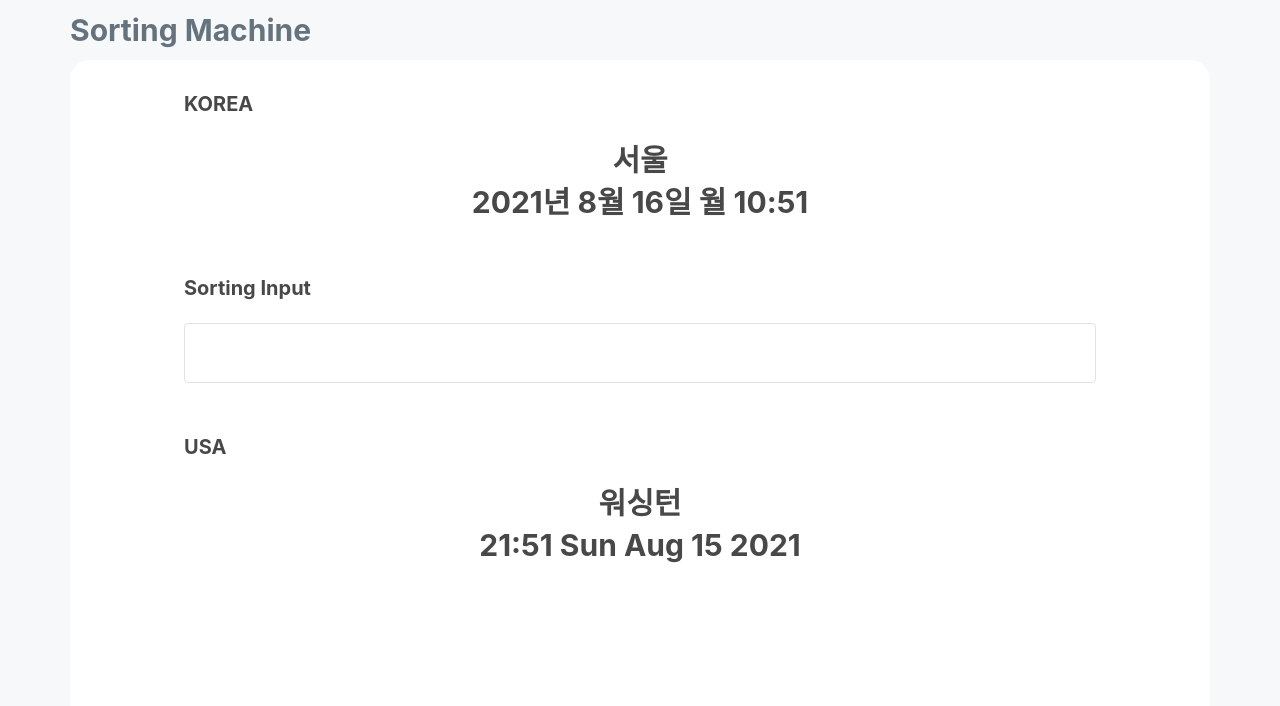
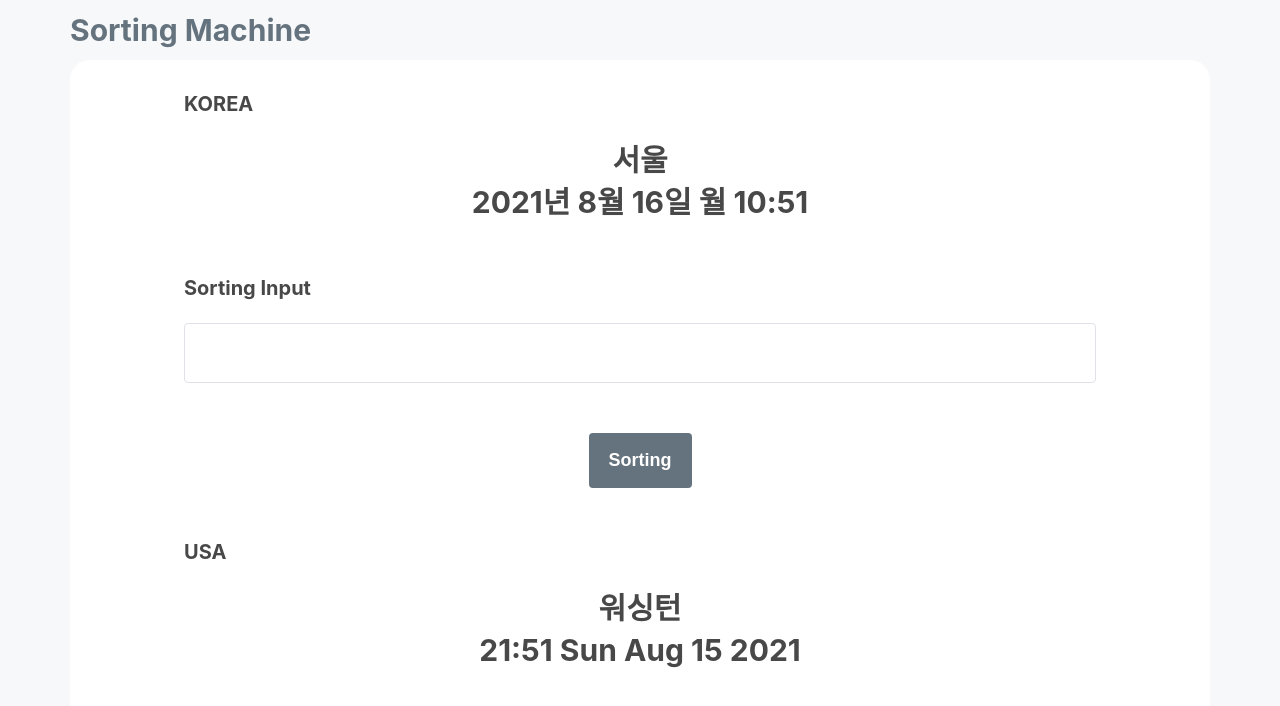
Before and after one commit to jtwjs/solarconnect-assignment2, a React (Create React App) app: page / in a window 1280 px wide. Shown: the top 706 px of the page. Built offline with nearby package versions, Linux system fonts and the light colour scheme.

Commit message:
feat: Refactor handleInputWithNumericOnly function and Implement StartButton

```diff
--- /dev/null
+++ b/src/Components/StartButton.js
@@ -0,0 +1,33 @@
+import React from 'react';
+import styled from 'styled-components/macro';
+
+export default function StartButton({className, clickHandler}) {
+	return (
+		<Wrapper
+			type="button"
+			className={className}
+			onClick={clickHandler}
+		>
+			Sorting
+		</Wrapper>
+	);
+};
+
+const Wrapper = styled.button`
+	display: inline-flex;
+	justify-content: center;
+	align-items: center;
+	height: 55px;
+  border-radius: 4px;
+  padding: 0 20px;
+	font-size: 18px;
+  font-weight: 700;
+	line-height: 1.5;
+	color: ${({theme}) => theme.color.white};
+	background-color: ${({theme}) => theme.color.blueGrey};
+	transition: background-color .2s ease-in-out;
+
+	&:hover {
+    background-color: ${({theme}) => theme.color.blueGreyDark};
+	}
+`
--- a/src/Pages/Main/Main.js
+++ b/src/Pages/Main/Main.js
@@ -1,23 +1,23 @@
 import React, { useState, useCallback } from "react";
 import styled, { ThemeProvider, css } from 'styled-components/macro';
 
+import {theme} from 'Styles/Theme';
+import Timer from "Components/Timer";
 import InputField from "Components/InputField";
-import {theme} from 'Styles/Theme';
-
-import Timer from "Components/Timer";
+import StartButton from "Components/StartButton";
 
 export default function Main() {
 	const [inputText, setInputText] = useState('');
 
 	const handleInputWithNumericOnly = useCallback(e => {
 		const value = e.target.value;
-		let regex = /^[0-9\,]*$/;
-		if (!regex.test(value)) {
-			setInputText(value.slice(0, -1));
-		} else {
-			setInputText(value);
-		}
+		const regex = /^([0-9]+[/,]{0,1})*$/;
+		regex.test(value) && setInputText(value);
 	}, []);
+
+	const handleStartButton = useCallback(() => {
+		console.log('click');
+	},[]);
 
 	return (
 		<ThemeProvider theme={theme}>
@@ -29,6 +29,7 @@ export default function Main() {
 						inputText={inputText}
 						handleInputText={handleInputWithNumericOnly}
 					/>
+					<StyledStartButton clickHandler={handleStartButton} />
 					<Timer kind="USA"/>
 				</StyledSection>
 			</StyledMain>
@@ -42,11 +43,11 @@ const StyledMain = styled.main`
 	background-color: ${({theme}) => theme.color.background};
 
 	@media screen and ${({theme}) => theme.device.tablet} {
-    padding: 0 ${({theme}) => theme.layout.md_margin}
+    padding: 0 ${({theme}) => theme.layout.md_margin} ${({theme}) => theme.layout.md_margin};
 	}
 
   @media screen and ${({theme}) => theme.device.mobile} {
-    padding: 0 ${({theme}) => theme.layout.sm_margin};
+    padding: 0 ${({theme}) => theme.layout.sm_margin} ${({theme}) => theme.layout.sm_margin};
   }
 `;
 
@@ -86,3 +87,7 @@ const StyledSection = styled.section`
 
   ${responsiveMixin}
 `;
+
+const StyledStartButton = styled(StartButton)`
+	margin-bottom: 50px;
+`
```
